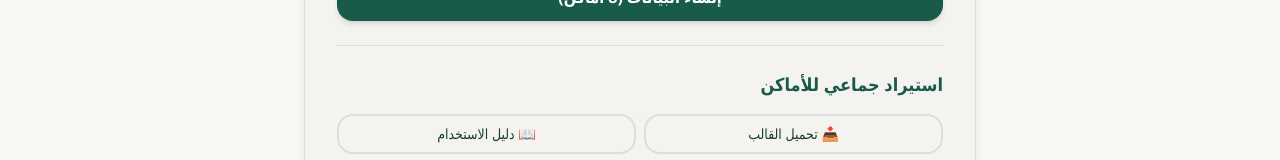
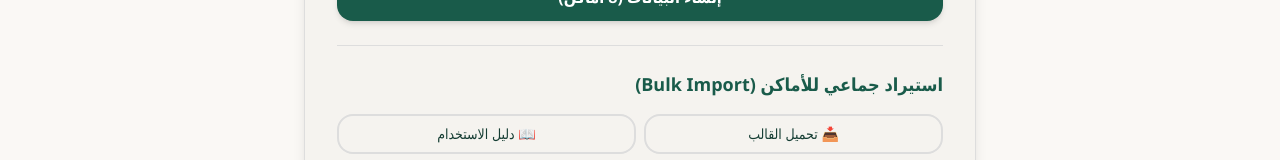
Before and after one commit to mnoor14231/mazar-tourism, a Next.js app: page /admin in a window 1280 px wide. Shown: the part 360-520 px from the top of the page. Built offline with nearby package versions, Linux system fonts and the light colour scheme; no server answers; the database is empty.

Commit message:
Update admin page - force Vercel rebuild with visible change

```diff
--- a/app/admin/page.tsx
+++ b/app/admin/page.tsx
@@ -124,7 +124,7 @@ export default function AdminPage() {
           {/* Bulk Import Section */}
           <div className="space-y-4">
             <h2 className="text-lg font-semibold" style={{ color: 'var(--color-button-normal)' }}>
-              استيراد جماعي للأماكن
+              استيراد جماعي للأماكن (Bulk Import)
             </h2>
 
             <div className="space-y-3">
```
